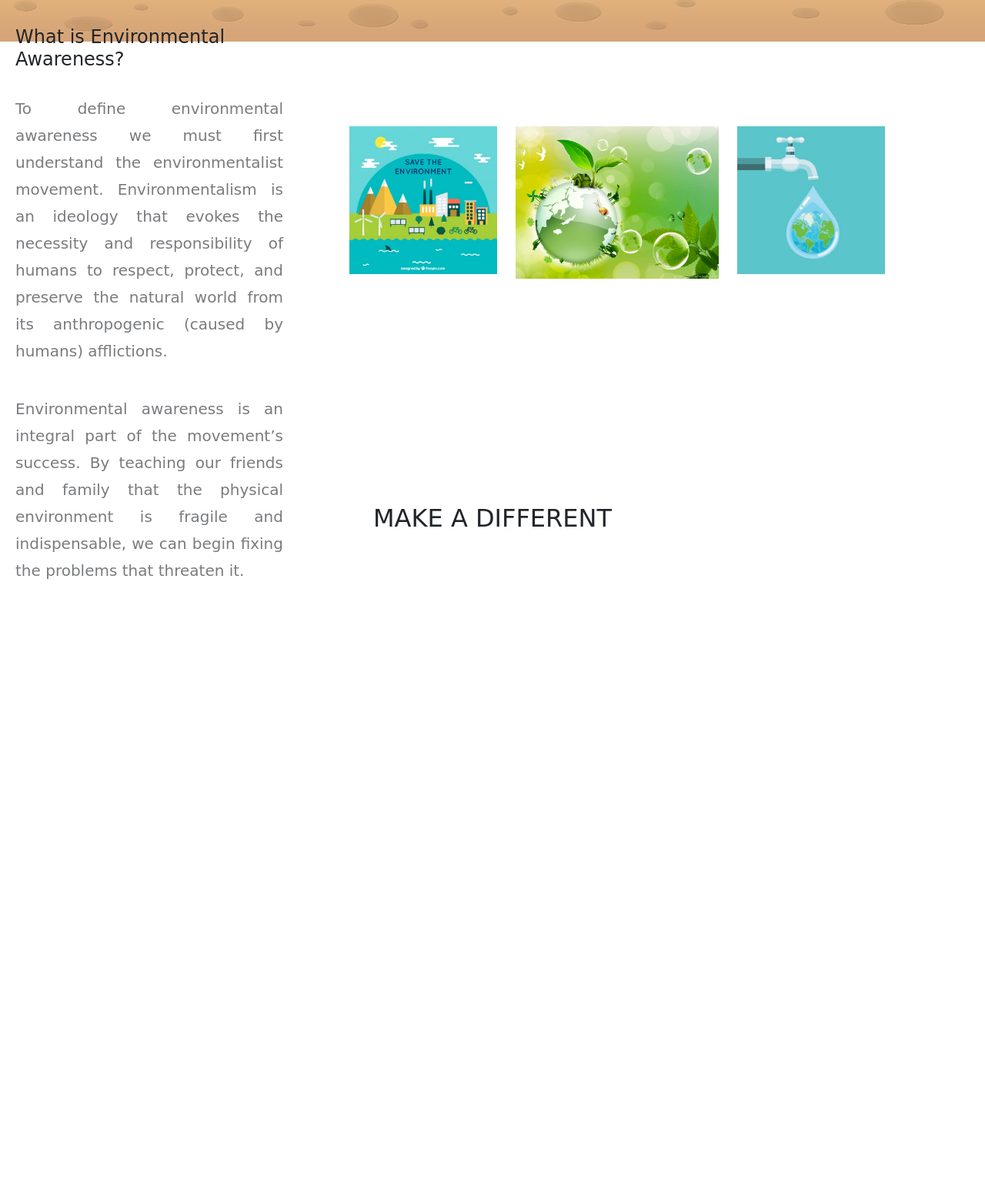
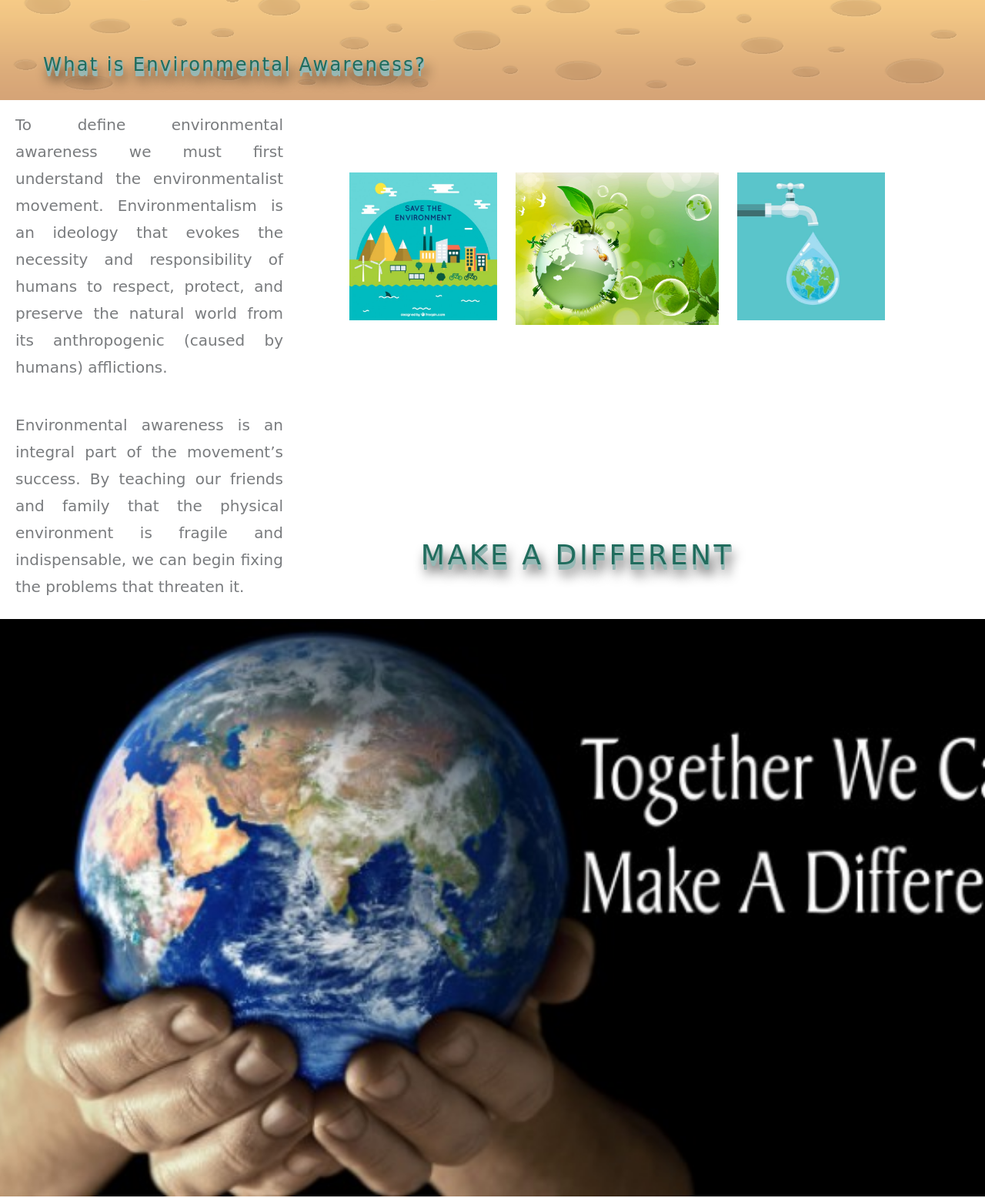
Before and after one commit to Nattaya-TR/challenge-parallax, a plain HTML site: page index.html in a window 1280 px wide. Shown: the part 746-2302 px from the top of the page at 77% size. Before the commit the page ends 2200 px from the top, so only its background shows below. Drawn offline with nearby package versions, Linux system fonts and the light colour scheme.

Commit message:
add another parallax

```diff
--- a/index.html
+++ b/index.html
@@ -9,6 +9,9 @@
     <title>Parallax</title>
 </head>
 <body>
+<header>
+    <h1>Environmental Awareness</h1>
+</header>
 
 <div class="background"></div>
 <div class="distance_cloud"></div>
@@ -55,8 +58,21 @@
     </div>
 </div>
 
-<div class="white-space">
-    <h2>MAKE A DIFFERENT</h2>
+<div class="threeD">
+    MAKE A DIFFERENT
+</div>
+<div class="parallax2"></div>
+<div class="content">
+    <ul>
+        <li>Instead of driving to work or school, take the bus, carpool, walk, or ride your bike to cut down on greenhouse gas emissions.
+        According to the EPA transportation adds to 33% of the total atmospheric CO₂.</li><br>
+        <li>Consider investing in appropriate technology like clean power (solar or wind),
+        if not for your home then maybe for a community center. This supports a transition to clean and renewable energy.</li><br>
+        <li>Buy reusable products such as glass bottles, reusable bags and reusable cups.
+        Avoid buying disposable goods such as paper towels, plastic bottles, and plastic bags.</li><br>
+        <li>Start composting and recycling, which will help cut down our waste production.</li><br>
+        <li>Support local businesses and farmers, and buy organic and pesticide-free food when you can. Or, start your own community garden.</li><br>
+    </ul>
 </div>
 </body>
 </html>
--- a/style.css
+++ b/style.css
@@ -9,13 +9,16 @@ html, body {
 header {
     background-color: #50dcd8;
     text-align: center;
-    padding : 25px;
+    padding : 10px;
+    font-family: 'Itim', cursive;
 }
 
 h1. {
-    font-size: 36px;
+    font-size: 20px;
+    opacity : 0.6;
 }
 
+/* first parallax with animation*/
 .background {
     position : absolute;
     width : 100vw;
@@ -190,7 +193,7 @@ h1. {
     position : absolute;
     height : 35%;
     left: 40%;
-    top : 450px;
+    top : 500px;
     bottom : 5%;
     transform : translateX(-30%);
 }
@@ -203,8 +206,10 @@ h1. {
     transform: translateX(-20%);
 }
 
+
+/* information part*/
 .info {
-    top : 600px;
+    top : 650px;
     height: 100%;
     width: 100%;
     margin : 0 auto;
@@ -212,6 +217,21 @@ h1. {
     position: absolute;
     z-index : 1000;
     font-family: 'Itim', cursive;
+}
+h4 {
+    margin-left: 140px;
+    color : #206c5d;
+    white-space: nowrap;
+    transform: translate(-50%, -50%);
+    letter-spacing: 0.1em;
+    transition: 0.3s;
+    text-shadow: 1px 1px 0 #97b8b5,
+    1px 2px 0 #97b8b5,
+    1px 4px 0 #97b8b5,
+    1px 5px 0 #97b8b5,
+    1px 6px 0 #97b8b5,
+    1px 7px 0 #97b8b5,
+    5px 13px 15px black;
 }
 
 p {
@@ -237,23 +257,77 @@ p {
 .img-container .row {
     margin-left: 50px;
     width : 120%;
-    margin-top : 130px;
+    margin-top : 140px;
 }
 
 .img-large {
     margin-top: 55px;
 }
 
-.white-space {
+/* 3D text */
+.threeD {
     position: absolute;
-    top: 1400px;
-    margin : 0 auto;
-    height: 100%;
-    width: 100%;
+    top: 1500px;
+    height: 120px;
+    width: 50%;
+    margin-left: 750px;
     z-index: 1000;
     text-align: center;
+    font-family: 'Itim', cursive;
+    font-size: 36px;
+    color : #206c5d;
+    white-space: nowrap;
+    transform: translate(-50%, -50%);
+    letter-spacing: 0.1em;
+    transition: 0.3s;
+    text-shadow: 1px 1px 0 #97b8b5,
+    1px 2px 0 #97b8b5,
+    1px 4px 0 #97b8b5,
+    1px 5px 0 #97b8b5,
+    1px 6px 0 #97b8b5,
+    1px 7px 0 #97b8b5,
+    5px 13px 15px black;
 }
 
-h2 {
+.threeD:hover {
+    transition : 0.3s;
+    transform : scale(1.1)translate(-50%, -50%);
+    text-shadow: 1px -1px 0 #97b8b5,
+    1px -2px 0 #97b8b5,
+    1px -3px 0 #97b8b5,
+    1px -4px 0 #97b8b5,
+    1px -5px 0 #97b8b5,
+    1px -6px 0 #97b8b5,
+    1px -7px 0 #97b8b5,
+    1px -8px 0 #97b8b5,
+    5px -13px -15px black,
+    5px -13px -25px #808080;
+}
+
+
+.parallax2 {
+    position: absolute;
+    top : 1550px;
+    margin: 0;
+    z-index: 1000;
+    background-image: url("img/Together-We-Can.jpg");
+    min-height: 750px;
+    width : 100%;
+    background-attachment: fixed;
+    background-position: center;
+    background-repeat: no-repeat;
+    background-size: cover;
+}
+
+/* the last paragraph */
+.content {
+    position : absolute;
+    top: 2350px;
+    margin-left: 150px;
+    z-index: 1000;
     font-family: 'Itim', cursive;
+    font-size: 25px;
+    line-height: 30px;
+    opacity : 0.6;
+    width : 80%;
 }
```
Also changed, not shown: img/Together-We-Can.jpg (added).
